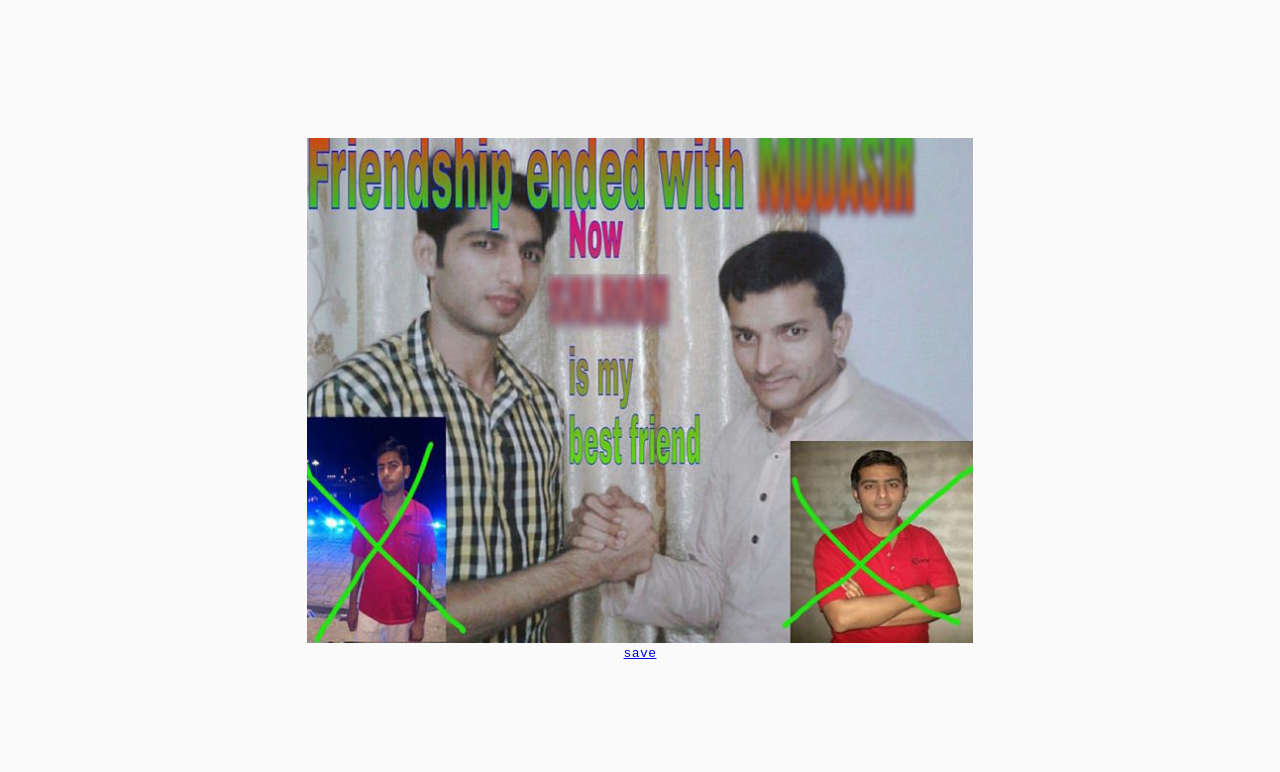
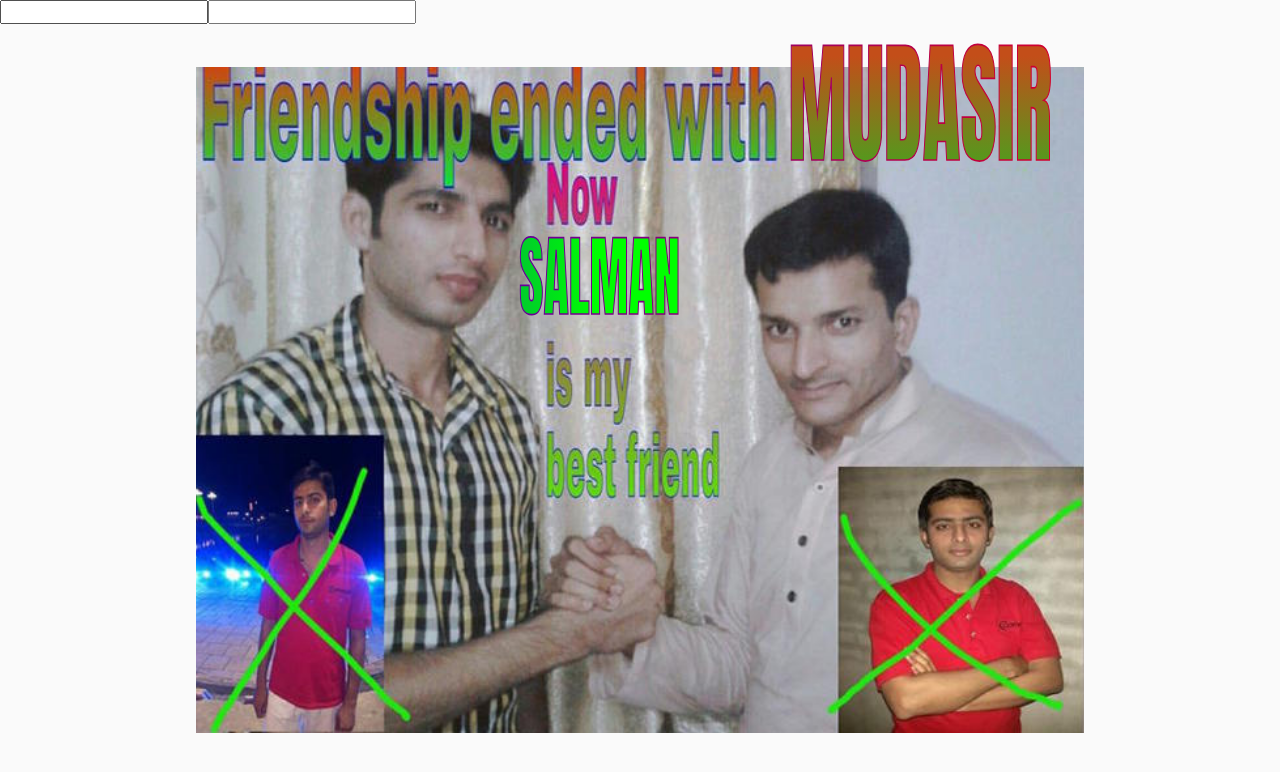
Before and after one commit to OutThisLife/friendship-ended, a React (Vite) app: page / in a window 1280 px wide. Shown: the top 772 px of the page. Built offline with nearby package versions, Linux system fonts and the light colour scheme.

Commit message:
quick gal commit

```diff
--- a/src/app.tsx
+++ b/src/app.tsx
@@ -1,224 +1,156 @@
-import download from 'downloadjs'
-import html2image from 'html-to-image'
 import * as React from 'react'
-import { useCallback, useRef } from 'react'
+import { useEffect, useRef } from 'react'
 import styled from 'styled-components'
 
 const Wrapper = styled.div`
-  text-align: center;
-
-  figure {
-    position: relative;
-    width: 52vw;
-    height: 0px;
-    padding-top: 76%;
-    margin: auto;
-    overflow: hidden;
-    background: url(${require('./tmpl.jpg')}) center / cover no-repeat;
-
-    @media (max-width: 1200px) {
-      width: 80vw;
-    }
-
-    > img {
-      pointer-events: none;
-      position: absolute;
+  canvas {
+    z-index: 1;
+    position: fixed;
     top: 0;
     right: 0;
     bottom: 0;
     left: 0;
-      mix-blend-mode: darken;
-
-      &[src='image'] + figcaption {
-        opacity: 0;
-      }
   }
 
-    figcaption span {
-      position: absolute;
-      transform-origin: 0 0;
-
-      &:first-of-type {
+  form {
+    z-index: 2;
+    position: fixed;
     top: 0;
-        left: 67%;
-        right: 0;
-        transform: matrix(1, 0, 0, 2, 0, 0);
-      }
-
-      &:last-of-type {
-        top: 27%;
-        left: 43%;
-        right: 11%;
-        transform: translate(-50%, 0) matrix(1.1, 0, 0, 1.5, 0, 0);
-      }
-    }
-  }
-
-  > a {
-    margin: 1em auto 0;
+    left: 0;
   }
 `
 
 export default () => {
   const $wrapper = useRef<HTMLDivElement>(null)
+  const vars = ['meh', 'bff']
 
-  const convert = useCallback(
-    async e => {
-      e.preventDefault()
-
+  useEffect(() => {
     if (!($wrapper.current instanceof HTMLElement)) {
       return
     }
 
-      const el = $wrapper.current.querySelector('figure') as HTMLElement
-      const $img = document.getElementById('output') as HTMLImageElement
+    const cv = $wrapper.current.firstElementChild as HTMLCanvasElement
+    const ctx = cv.getContext('2d') as CanvasRenderingContext2D
+    const state: any = {}
 
-      el.style.backgroundImage = 'none'
+    const update = () => {
+      ctx.clearRect(0, 0, cv.width, cv.height)
 
-      $img.src = await html2image.toJpeg(el, {
-        quality: 0.4,
-        backgroundColor: '#fff'
-      })
+      cv.width = window.innerWidth
+      cv.height = window.innerHeight
+    }
 
-      el.style.backgroundImage = ''
+    const setBG = () => {
+      const { im } = state
 
-      download(await html2image.toJpeg(el), `friendship-ended`)
+      const r = Math.min(cv.width / im.width / 1.2, cv.height / im.height / 1.2)
+      const cx = (cv.width - im.width * r) / 2
+      const cy = (cv.height - im.height * r) / 2
 
-      $img.src = ''
-    },
-    [$wrapper]
+      ctx.drawImage(
+        im,
+        0,
+        0,
+        im.width,
+        im.height,
+        cx,
+        cy,
+        im.width * r,
+        im.height * r
       )
 
-  React.useEffect(() => {
-    if (!($wrapper.current instanceof HTMLElement)) {
+      Object.assign(im, { r, cx, cy })
+    }
+
+    const render = () => {
+      if (!('im' in state)) {
+        const im = new Image()
+
+        im.onload = setBG
+        im.src = require('./tmpl.jpg')
+
+        Object.assign(state, { im })
         return
       }
 
-    let t: number
+      setBG()
 
-    const init = new URLSearchParams(location.search)
-    const params = new URLSearchParams()
+      const { cx, cy, r, width, height } = state.im
 
-    const k0 = document.querySelector('#meh') as SVGTextElement
-    const k1 = document.querySelector('#bff') as SVGTextElement
+      ctx.save()
+      ctx.scale(1, 1.7)
 
-    if (init.has('meh') && init.has('bff')) {
-      k0.textContent = decodeURIComponent(init.get('meh') as string)
-      k1.textContent = decodeURIComponent(init.get('bff') as string)
+      const strokeGradient = ctx.createLinearGradient(0, 0, cv.width, 0)
+      strokeGradient.addColorStop(0, 'blue')
+      strokeGradient.addColorStop(1.0, 'red')
+
+      ctx.strokeStyle = strokeGradient
+
+      // MUDASIR
+      {
+        const x = cx + (width / 1.5) * r
+        const y = (cy - 8 * r) / 1.7
+        const s = 60 * r
+
+        const gradient = ctx.createLinearGradient(x, y, x, y + s)
+        gradient.addColorStop(0, '#C34E19')
+        gradient.addColorStop(1, '#37AD1E')
+
+        ctx.fillStyle = gradient
+        ctx.textAlign = 'left'
+        ctx.textBaseline = 'top'
+
+        ctx.font = `${s}px impact`
+
+        ctx.fillText('MUDASIR', x, y)
+        ctx.strokeText('MUDASIR', x, y)
       }
 
-    const watch = () => {
-      params.set('meh', k0.textContent as string)
-      params.set('bff', k1.textContent as string)
+      // SALMAN
+      {
+        const x = cx + (width / 2.2) * r
+        const y = (cy + (height / 2.5) * r) / 1.7
+        const s = 40 * r
 
-      const s = `?${params.toString()}`
+        const gradient = ctx.createLinearGradient(x, y, y, y)
+        gradient.addColorStop(0, '#0f0')
+        gradient.addColorStop(1, '#00d')
 
-      if (location.search !== s) {
-        history.replaceState({}, document.title, `${location.origin}${s}`)
+        ctx.fillStyle = gradient
+        ctx.textAlign = 'center'
+        ctx.textBaseline = 'bottom'
+
+        ctx.font = `${s}px impact`
+
+        ctx.fillText('SALMAN', x, y)
+        ctx.strokeText('SALMAN', x, y)
       }
 
-      t = window.requestAnimationFrame(watch)
+      ctx.restore()
     }
 
-    t = window.requestAnimationFrame(watch)
+    const loop = async () => {
+      update()
+      render()
+
+      raf = window.requestAnimationFrame(loop)
+    }
+
+    let raf = window.requestAnimationFrame(loop)
 
     return () => {
-      window.cancelAnimationFrame(t)
+      window.cancelAnimationFrame(raf)
     }
   }, [$wrapper])
 
   return (
     <Wrapper ref={$wrapper}>
-      <figure>
-        <img id="output" />
-
-        <figcaption>
-          <Text
-            id="meh"
-            size={85 / 4}
-            x="2%"
-            y="10%"
-            stops={{
-              80: '#c74e19',
-              100: '#42b127'
-            }}>
-            mudasir
-          </Text>
-
-          <Text
-            id="bff"
-            size={58 / 5}
-            y={6}
-            stops={{
-              90: '#AC6867',
-              100: '#B74956'
-            }}>
-            salman
-          </Text>
-        </figcaption>
-      </figure>
-
-      <a href="#" onClick={convert}>
-        save
-      </a>
+      <canvas />
+      <form>
+        {vars.map(v => (
+          <input key={v} type="text" name="meh" />
+        ))}
+      </form>
     </Wrapper>
   )
 }
-
-const Text: React.FC<{
-  id: string
-  size: number
-  x?: string | number
-  y?: string | number
-  stops: { [key: number]: string }
-}> = ({ children, id, size = 1, x = '50', y = '20%', stops = {} }) => {
-  const ref = useRef<HTMLElement>(null)
-
-  const onInput = useCallback(
-    () =>
-      ref.current instanceof HTMLElement &&
-      !ref.current.textContent &&
-      ((ref.current.querySelector('text') as SVGTextElement).textContent = '_'),
-    [ref]
-  )
-
-  return (
-    <span suppressContentEditableWarning contentEditable {...{ ref, onInput }}>
-      <svg viewBox="0 0 100 75" preserveAspectRatio="xMidYMid meet">
-        <defs>
-          <linearGradient
-            id={`grad-${size}`}
-            x1="0"
-            x2="0"
-            y1="100%"
-            y2="0%"
-            gradientUnits="userSpaceOnUse">
-            {Object.entries(stops).map(([k, v]) => (
-              <stop key={k + v} stopColor={v} offset={`${k}%`} />
-            ))}
-          </linearGradient>
-        </defs>
-
-        <text
-          fill={`url(#grad-${size})`}
-          stroke="#30115d"
-          strokeWidth={Math.min(1, size / 20)}
-          strokeLinecap="butt"
-          strokeLinejoin="miter"
-          textAnchor={parseInt(x as string, 10) !== 50 ? 'left' : 'middle'}
-          alignmentBaseline="central"
-          dominantBaseline="central"
-          fontFamily="Impact"
-          fontSize={`${size}px`}
-          style={{
-            textTransform: 'uppercase',
-            filter: 'blur(1px)',
-            paintOrder: 'stroke fill'
-          }}
-          {...{ id, x, y }}>
-          {children}
-        </text>
-      </svg>
-    </span>
-  )
-}
```
Lines whose indentation alone changed are shown as unchanged.
